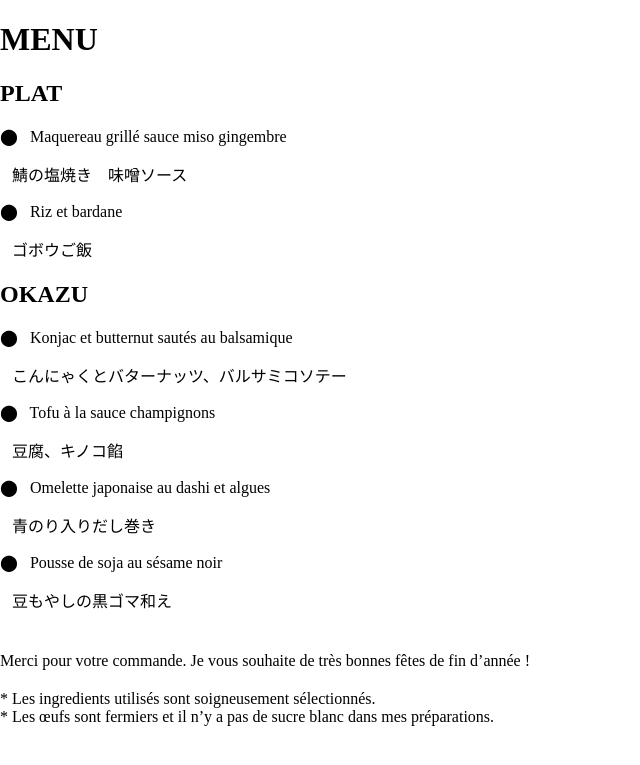
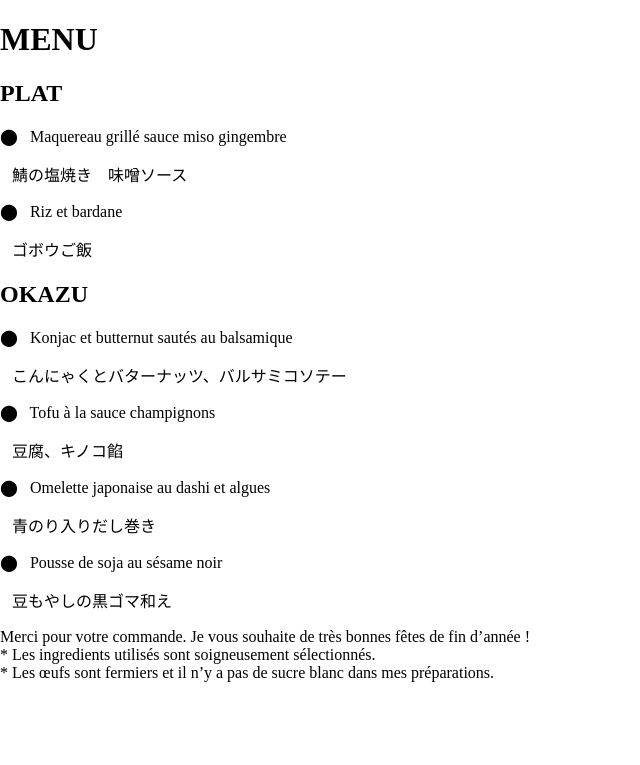
Before and after one commit to matsupin/main, a Jekyll site: the page built from menus/commande_kaina_171224.html, in a window 1280 px wide. Shown: the top 765 px of the page, without its empty margins (0-640 px from the left). Built offline with Jekyll 4.4.1, drawn with Linux system fonts in a browser that asks for light colours.

Commit message:
Update commande_kaina_171224.html

```diff
--- a/menus/commande_kaina_171224.html
+++ b/menus/commande_kaina_171224.html
@@ -42,16 +42,21 @@
     <!-- Image at the end of the menu -->
     <!-- <img src="../assets/images/massage.jpg" alt="Etsuko doing a Japanese massage" class="menu-image"> -->
 
+
+    <div class="comment first-comment" style="font-size: 1.0em;">Merci pour votre commande. Je vous souhaite de très bonnes fêtes de fin d’année !</div>
+
+    <style> .comment {margin: 0;}.first-comment {margin-bottom: 20px; margin-top: 40px;} </style>
+
     <style>
+    .comment {
+        margin: 0;
+    }
     .last-comment {
         margin-bottom: 20px; /* Add extra spacing here */
     }
     </style>
 
-    <div class="comment first-comment" style="font-size: 1.0em;">Merci pour votre commande. Je vous souhaite de très bonnes fêtes de fin d’année !</div>
-
-    <style> .comment {margin: 0;}.first-comment {margin-bottom: 20px; margin-top: 40px;} </style>
     <div class="comment">* Les ingredients utilisés sont soigneusement sélectionnés.</div>
-    <div class="last-comment">* Les œufs sont fermiers et il n’y a pas de sucre blanc dans mes préparations.</div>
+    <div class="comment last-comment">* Les œufs sont fermiers et il n’y a pas de sucre blanc dans mes préparations.</div>
 
 </div>
```
